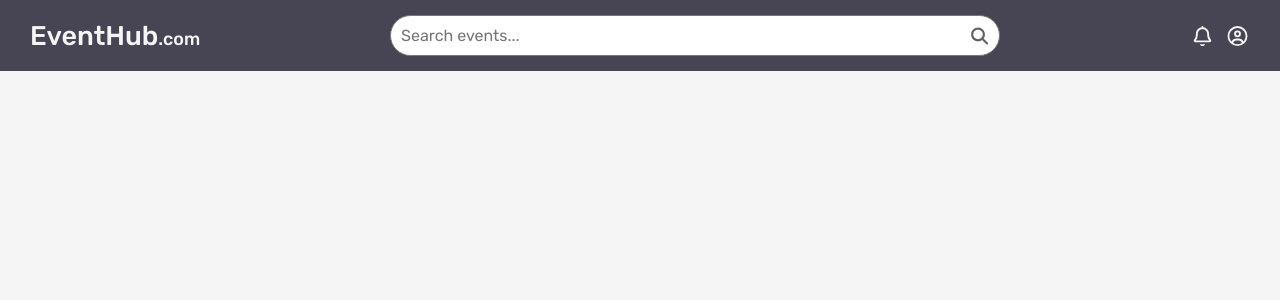
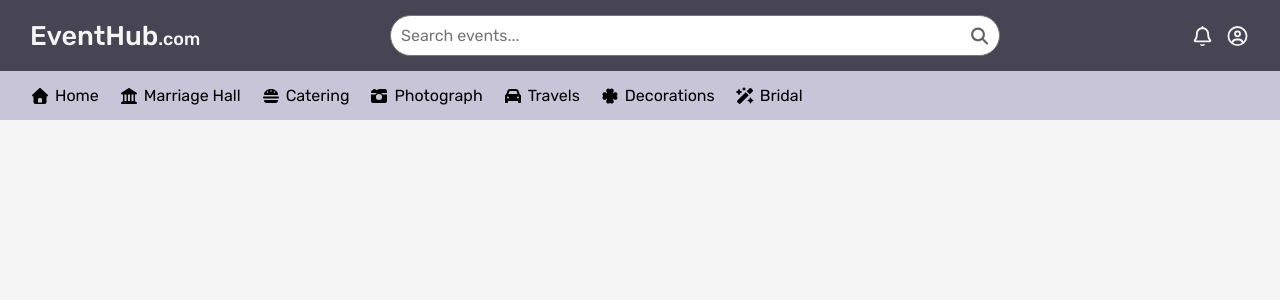
Before and after one commit to dhina-ss/event-booking-system, a React (Vite) app in the folder event_booking_react/: page / in a window 1280 px wide. Shown: the top 300 px of the page. Built offline with nearby package versions, Linux system fonts and the light colour scheme.

Commit message:
navbar section added

```diff
--- a/event_booking_react/src/App.jsx
+++ b/event_booking_react/src/App.jsx
@@ -1,5 +1,4 @@
 import { BrowserRouter as Router, Routes, Route } from "react-router-dom";
-import { Navigate } from "react-router-dom";
 import LoginPage from "./components/Login";
 import Header from "./components/Header";
 
--- a/event_booking_react/src/components/Header.jsx
+++ b/event_booking_react/src/components/Header.jsx
@@ -2,9 +2,11 @@ import React from "react";
 import { faMagnifyingGlass } from "@fortawesome/free-solid-svg-icons";
 import { FontAwesomeIcon } from "@fortawesome/react-fontawesome";
 import { faBell as faBellRegular, faUserCircle as faUserCircleRegular } from "@fortawesome/free-regular-svg-icons";
+import NavMenu from "./NavMenu";
 
-export default function Header() {
+function Header() {
     return (
+        <>
             <header className="bg-[#474554] shadow-md flex items-center justify-between py-[15px] px-[30px] gap-[20px]">
                 <div className="font-[500] text-[27px] text-[whitesmoke]">
                     EventHub<span className="text-black text-[18px]">.com</span>
@@ -24,5 +26,9 @@ export default function Header() {
                     <FontAwesomeIcon icon={faUserCircleRegular} size="lg" className="cursor-pointer hover:text-[#aca7cb] text-[whitesmoke]" />
                 </div>
             </header>
+            <NavMenu />
+        </>
     );
 }
+
+export default Header;
--- /dev/null
+++ b/event_booking_react/src/components/NavMenu.jsx
@@ -0,0 +1,34 @@
+import React from 'react'
+import { FontAwesomeIcon } from "@fortawesome/react-fontawesome";
+import { faLandmark, faCameraRetro, faCar, faHouse,
+    faWandMagicSparkles, faBurger, faClover  } from "@fortawesome/free-solid-svg-icons";
+
+function NavMenu() {
+    const menuItems = [
+    { name: "Home", icon: faHouse },
+    { name: "Marriage Hall", icon: faLandmark },
+    { name: "Catering", icon: faBurger },
+    { name: "Photograph", icon: faCameraRetro },
+    { name: "Travels", icon: faCar },
+    { name: "Decorations", icon: faClover },
+    { name: "Bridal", icon: faWandMagicSparkles },
+  ];
+
+  return (
+    <nav className="bg-[#c8c5d8] text-white">
+      <ul className="flex items-center justify-left gap-[20px] my-[0] py-[15px] px-[30px]">
+        {menuItems.map((item, index) => (
+          <li
+            key={index}
+            className="flex items-center gap-[5px] cursor-pointer hover:text-[#3c3d3e] transition"
+          >
+            <FontAwesomeIcon icon={item.icon} />
+            {item.name}
+          </li>
+        ))}
+      </ul>
+    </nav>
+  );
+}
+
+export default NavMenu
```
Lines whose indentation alone changed are shown as unchanged.
